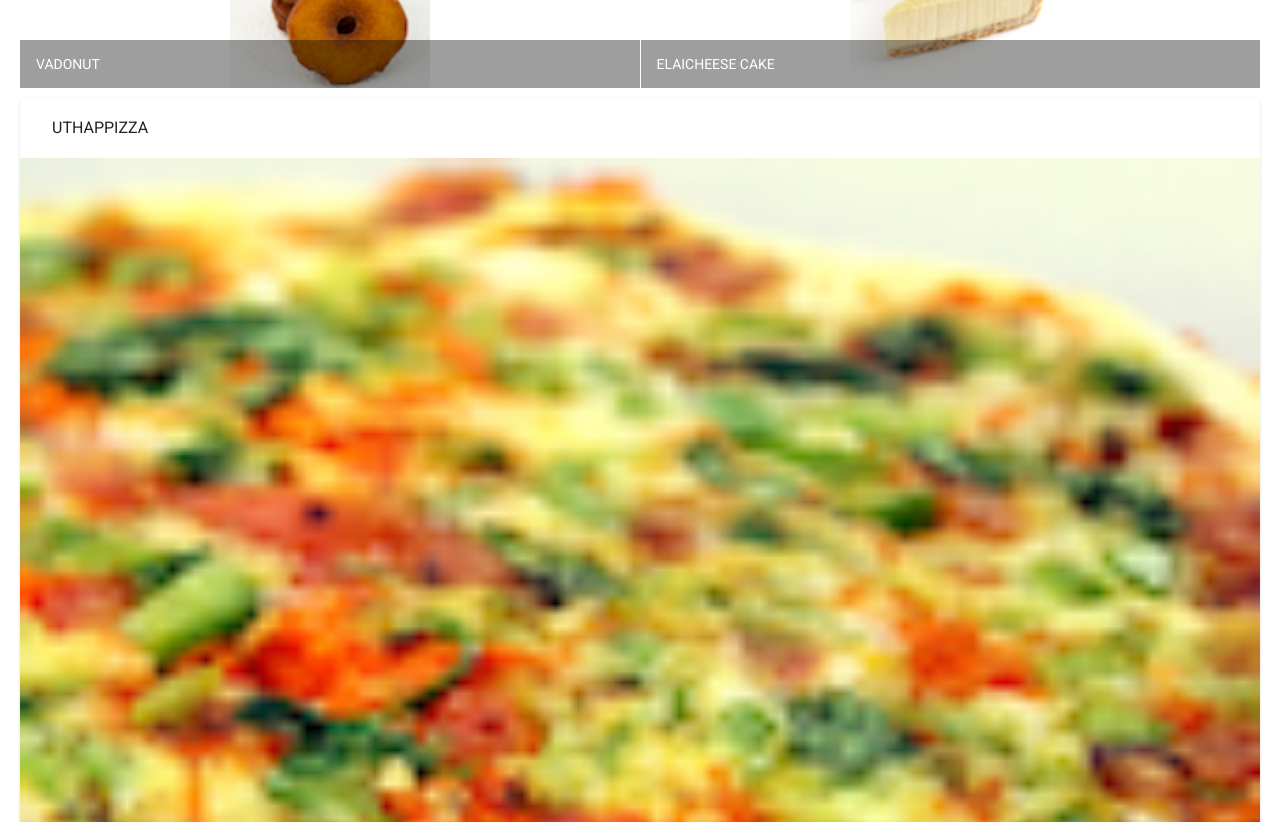
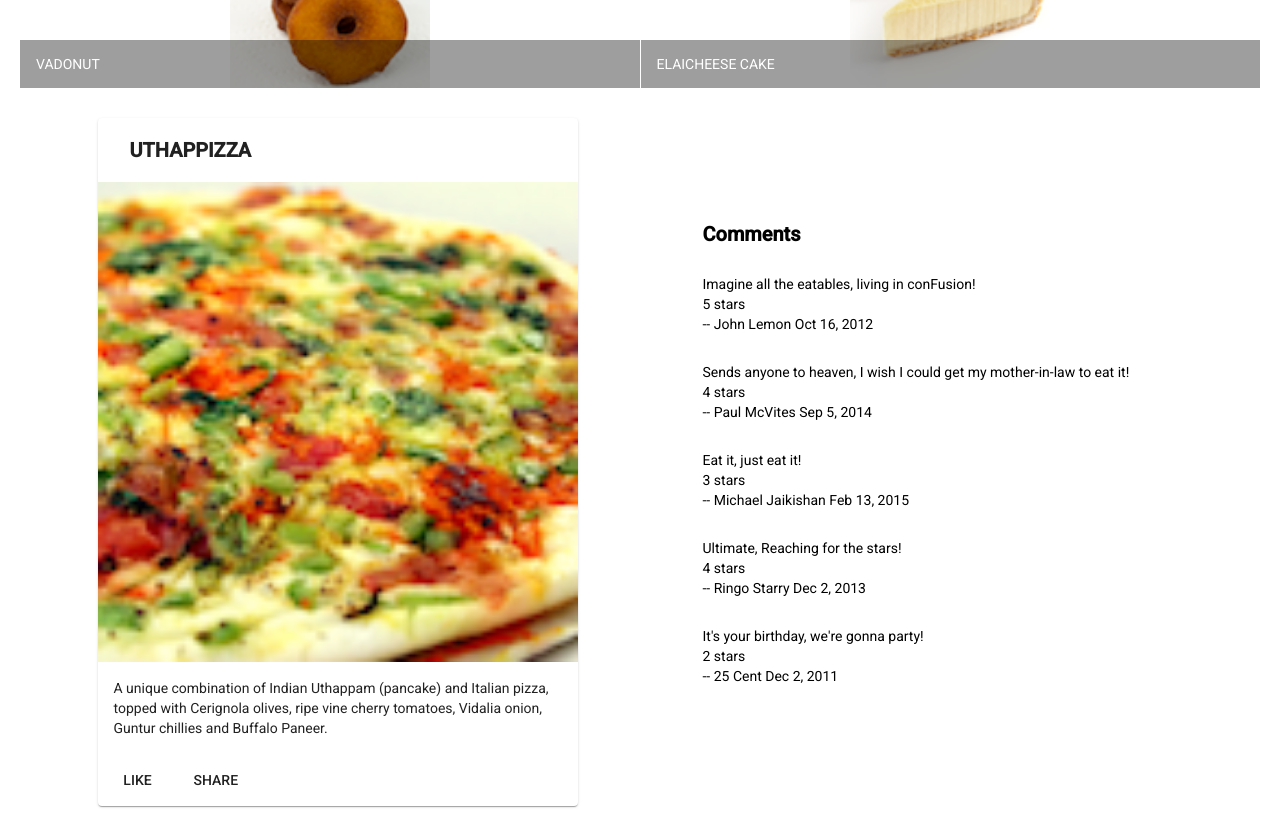
Before and after one commit to Grandolf49/angular-course, an Angular app: page / in a window 1280 px wide. Shown: the part 460-1282 px from the top of the page. Built offline with nearby package versions, Linux system fonts and the light colour scheme.

Commit message:
created dish details component - assignment 1

```diff
--- a/src/app/app.module.ts
+++ b/src/app/app.module.ts
@@ -13,11 +13,13 @@
 
 import 'hammerjs';
 import { MenuComponent } from './menu/menu.component';
+import { DishdetailComponent } from './dishdetail/dishdetail.component';
 
 @NgModule({
   declarations: [
     AppComponent,
-    MenuComponent
+    MenuComponent,
+    DishdetailComponent
   ],
   imports: [
     BrowserModule,
--- /dev/null
+++ b/src/app/dishdetail/dishdetail.component.html
@@ -0,0 +1,37 @@
+<div class="container" fxLayout="row" fxLayout.sm="column" fxLayout.xs="column"
+    fxLayoutAlign.gt-md="space-around center" fxLayoutGap="10px" fxLayoutGap.xs="0">
+
+    <div fxFlex="40">
+        <div fxFill fxFlex *ngIf="dish">
+            <mat-card>
+                <mat-card-header>
+                    <mat-card-title>
+                        <h2 style="font-weight: 600;">{{dish.name | uppercase}}</h2>
+                    </mat-card-title>
+                </mat-card-header>
+                <img mat-card-image src="{{dish.image}}" alt="{{dish.name}}">
+                <mat-card-content>
+                    <p>{{dish.description}}</p>
+                </mat-card-content>
+                <mat-card-actions>
+                    <button mat-button>LIKE</button>
+                    <button mat-button>SHARE</button>
+                </mat-card-actions>
+            </mat-card>
+        </div>
+    </div>
+
+    <div fxFlex="40">
+        <div fxFill fxFlex *ngIf="dish">
+            <h2 style="font-weight: 600;">Comments</h2>
+            <mat-list *ngFor="let comment of dish.comments">
+                {{comment.comment}} <br>
+                {{comment.rating}} stars <br>
+                -- {{comment.author}} {{comment.date | date}}
+                <br>
+                <br>
+            </mat-list>
+        </div>
+    </div>
+
+</div>
--- /dev/null
+++ b/src/app/dishdetail/dishdetail.component.ts
@@ -0,0 +1,61 @@
+import { Component, OnInit } from '@angular/core';
+
+const DISH = {
+  id: '0',
+  name: 'Uthappizza',
+  image: '/assets/images/uthappizza.png',
+  category: 'mains',
+  featured: true,
+  label: 'Hot',
+  price: '4.99',
+  // tslint:disable-next-line:max-line-length
+  description: 'A unique combination of Indian Uthappam (pancake) and Italian pizza, topped with Cerignola olives, ripe vine cherry tomatoes, Vidalia onion, Guntur chillies and Buffalo Paneer.',
+  comments: [
+    {
+      rating: 5,
+      comment: 'Imagine all the eatables, living in conFusion!',
+      author: 'John Lemon',
+      date: '2012-10-16T17:57:28.556094Z'
+    },
+    {
+      rating: 4,
+      comment: 'Sends anyone to heaven, I wish I could get my mother-in-law to eat it!',
+      author: 'Paul McVites',
+      date: '2014-09-05T17:57:28.556094Z'
+    },
+    {
+      rating: 3,
+      comment: 'Eat it, just eat it!',
+      author: 'Michael Jaikishan',
+      date: '2015-02-13T17:57:28.556094Z'
+    },
+    {
+      rating: 4,
+      comment: 'Ultimate, Reaching for the stars!',
+      author: 'Ringo Starry',
+      date: '2013-12-02T17:57:28.556094Z'
+    },
+    {
+      rating: 2,
+      comment: 'It\'s your birthday, we\'re gonna party!',
+      author: '25 Cent',
+      date: '2011-12-02T17:57:28.556094Z'
+    }
+  ]
+};
+
+@Component({
+  selector: 'app-dishdetail',
+  templateUrl: './dishdetail.component.html',
+  styleUrls: ['./dishdetail.component.css']
+})
+export class DishdetailComponent implements OnInit {
+
+  dish = DISH;
+
+  constructor() { }
+
+  ngOnInit(): void {
+  }
+
+}
--- a/src/app/menu/menu.component.html
+++ b/src/app/menu/menu.component.html
@@ -18,22 +18,6 @@
         </mat-grid-list>
     </div>
 
-    <div fxFlex *ngIf="selectedDish">
-        <mat-card>
-            <mat-card-header>
-                <mat-card-title>
-                    <h3>{{selectedDish.name | uppercase}}</h3>
-                </mat-card-title>
-            </mat-card-header>
-            <img mat-card-image src="{{selectedDish.image}}" alt="{{selectedDish.name}}">
-            <mat-card-content>
-                <p>{{selectedDish.description}}</p>
-            </mat-card-content>
-            <mat-card-actions>
-                <button mat-button>LIKE</button>
-                <button mat-button>SHARE</button>
-            </mat-card-actions>
-        </mat-card>
-    </div>
+    <app-dishdetail></app-dishdetail>
 
 </div>
```
Also changed, not shown: src/app/dishdetail/dishdetail.component.css (added), 1 other file (tests, documents, lock files or other folders).
